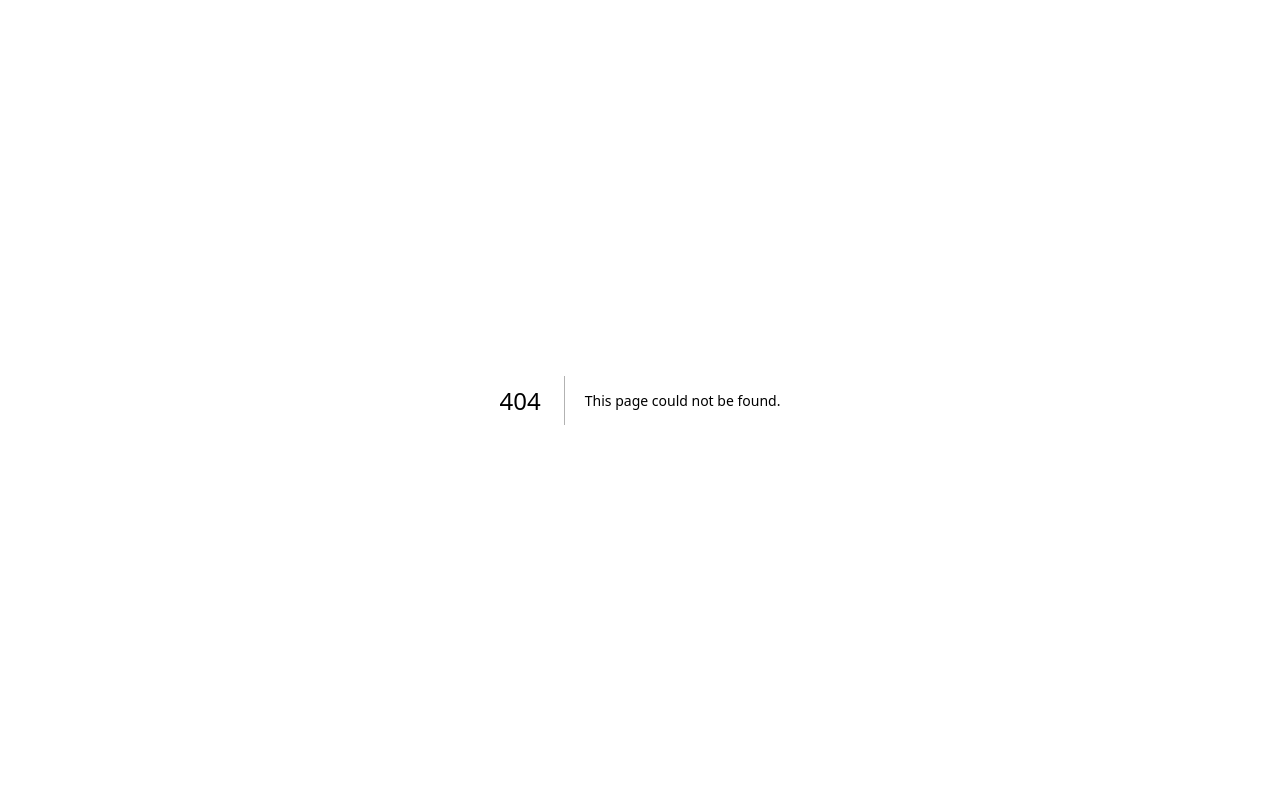
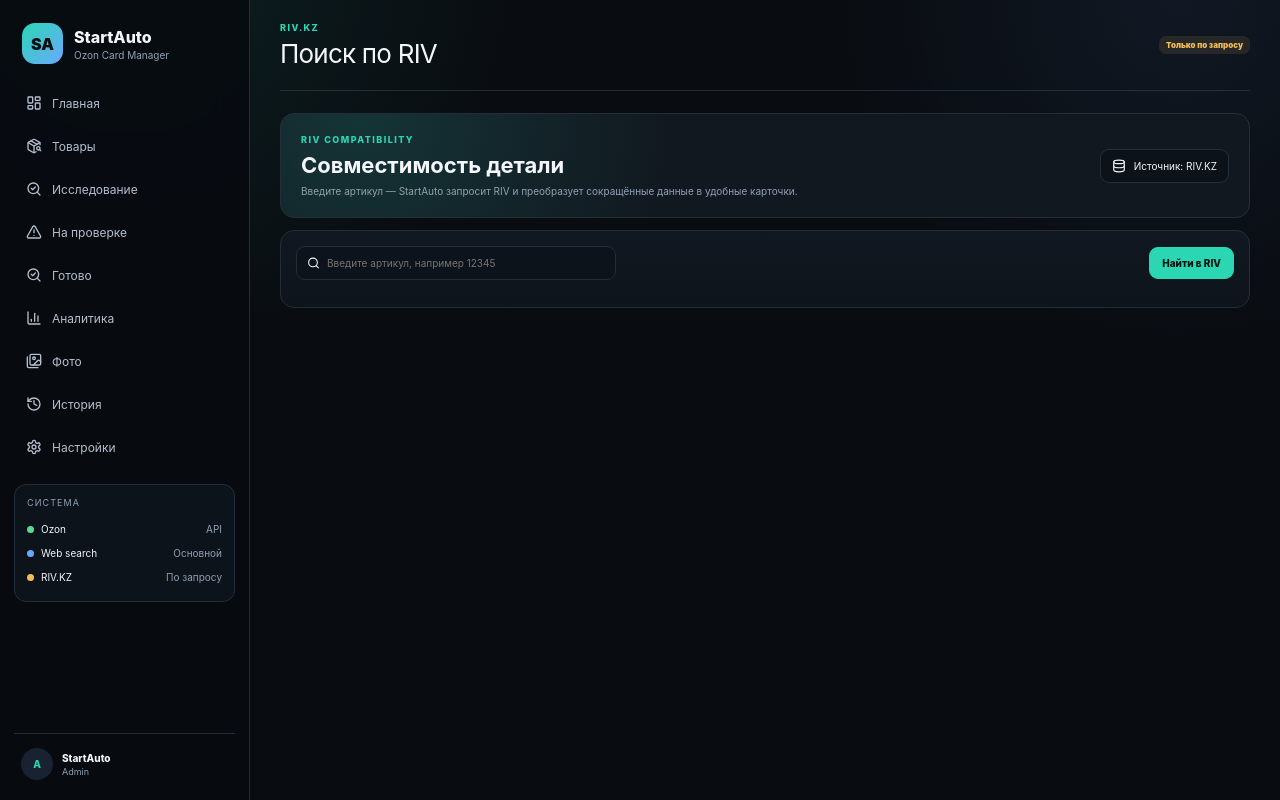
Before and after one commit to kresooslt-max/start, a Next.js app: page /riv-search in a window 1280 px wide. Before the commit this address had no page. Built offline with nearby package versions, Linux system fonts and the light colour scheme.

Commit message:
feat: add RIV compatibility search page

```diff
--- /dev/null
+++ b/src/app/riv-search/page.tsx
@@ -0,0 +1,42 @@
+'use client';
+import {useState} from 'react';
+import {AppShell} from '@/components/AppShell';
+import {Search, Copy, Check, CarFront, Database, AlertCircle} from 'lucide-react';
+
+type Vehicle={raw:string;brand:string|null;years:string|null;body:string|null;engine:string|null;oem:string|null};
+type Result={found:boolean;source:string;article:string;compatibility:string|null;vehicles:Vehicle[];confidence?:number};
+
+function yearsLabel(v:string|null){if(!v)return '—';if(v.endsWith('+'))return 'с '+v.slice(0,-1)+' года';return v+' гг.'}
+function field(v:string|null){return v||'—'}
+
+export default function RivSearch(){
+ const [article,setArticle]=useState(''); const [loading,setLoading]=useState(false); const [error,setError]=useState(''); const [result,setResult]=useState<Result|null>(null); const [copied,setCopied]=useState('');
+ async function search(){
+  const a=article.trim(); if(!a)return;
+  setLoading(true);setError('');setResult(null);
+  try{const r=await fetch('/api/riv/search',{method:'POST',headers:{'content-type':'application/json'},body:JSON.stringify({article:a})});const d=await r.json();if(!r.ok)throw new Error(d.error||'Не удалось выполнить поиск');setResult(d)}
+  catch(e){setError(e instanceof Error?e.message:'Ошибка поиска')}
+  finally{setLoading(false)}
+ }
+ async function copy(v:string,label:string){await navigator.clipboard?.writeText(v);setCopied(label);setTimeout(()=>setCopied(''),1200)}
+ return <AppShell>
+  <div className="topbar"><div><div className="eyebrow">RIV.KZ</div><div className="pageTitle">Поиск по RIV</div></div><div className="topActions"><div className="badge badgeAmber">Только по запросу</div></div></div>
+  <div className="page">
+   <section className="hero"><div><div className="eyebrow">RIV COMPATIBILITY</div><h2>Совместимость детали</h2><p>Введите артикул — StartAuto запросит RIV и преобразует сокращённые данные в удобные карточки.</p></div><div className="toggle"><Database size={14}/> Источник: RIV.KZ</div></section>
+   <section className="panel" style={{marginTop:12}}><div className="toolbar"><div className="search"><Search size={14}/><input value={article} onChange={e=>setArticle(e.target.value)} onKeyDown={e=>e.key==='Enter'&&search()} placeholder="Введите артикул, например 12345" /></div><button className="btn btnPrimary" onClick={search} disabled={loading||!article.trim()}>{loading?'Поиск...':'Найти в RIV'}</button></div>
+   {error&&<div className="errorBox"><AlertCircle size={14}/> {error}</div>}</section>
+   {result&&<div style={{marginTop:12}}>
+    <section className="panel"><div className="panelHead"><div><div className="panelTitle">Результат: {result.article}</div><div className="panelSub">{result.found?'Данные найдены в RIV.KZ':'По артикулу подходящие данные не найдены'}</div></div>{result.compatibility&&<button className="btn" onClick={()=>copy(result.compatibility||'','raw')}>{copied==='raw'?<Check size={13}/>:<Copy size={13}/>} Скопировать исходные данные</button>}</div>
+    {!result.found?<div className="empty">RIV не вернул данные по этому артикулу.</div>:
+    <>
+      {result.vehicles.length>0&&<div className="tableWrap"><table><thead><tr><th>Марка</th><th>Модель / данные RIV</th><th>Кузов</th><th>Годы</th><th>Двигатель</th><th>OEM</th></tr></thead><tbody>{result.vehicles.map((v,i)=><tr key={i}><td><b>{field(v.brand)}</b></td><td>{v.raw}</td><td>{field(v.body)}</td><td>{yearsLabel(v.years)}</td><td>{field(v.engine)}</td><td>{field(v.oem)}</td></tr>)}</tbody></table></div>}
+      <div className="grid2" style={{marginTop:12}}>
+       <section className="panel" style={{padding:12}}><div className="panelTitle">Что удалось распознать</div><div className="cardList" style={{marginTop:9}}><div className="miniCard"><b><CarFront size={13}/> Автомобилей</b><span>{result.vehicles.length||'не удалось структурировать'}</span></div><div className="miniCard"><b>Периоды</b><span>2015–2018 → 2015–2018 гг.; 2015– → с 2015 года</span></div><div className="miniCard"><b>Источник</b><span>RIV.KZ · прямой запрос</span></div></div></section>
+       <section className="panel" style={{padding:12}}><div className="panelTitle">Исходный текст RIV</div><p style={{whiteSpace:'pre-wrap',fontSize:10,lineHeight:1.6,color:'#cdd6e1'}}>{result.compatibility||'—'}</p></section>
+      </div>
+    </>}
+    </section>
+   </div>}
+  </div>
+ </AppShell>
+}
```
